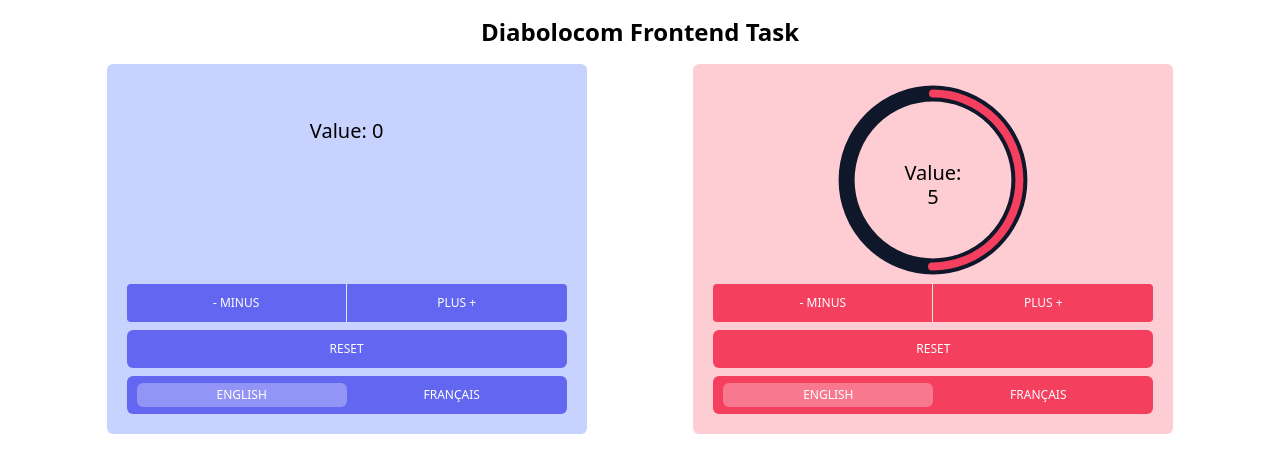
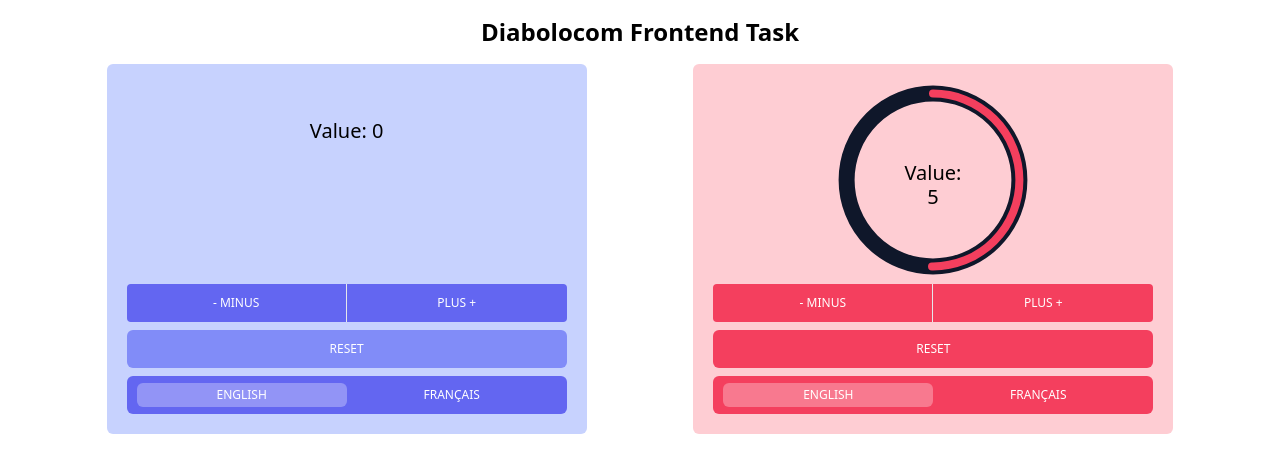
Before and after one commit to doic/diabolocom-frontend-task, a Vue app: page / in a window 1280 px wide. Shown: the top 472 px of the page. Built offline with nearby package versions, Linux system fonts and the light colour scheme.

Commit message:
disabled for value 0

```diff
--- a/src/components/CounterReset.ce.vue
+++ b/src/components/CounterReset.ce.vue
@@ -11,7 +11,7 @@
 })
 </script>
 <template>
-	<button @click="store.reset(counterId)" :class="colorVariants[color].button"
+	<button :disabled="store.getCounter(counterId) === 0" @click="store.reset(counterId)" :class="colorVariants[color].button"
 		class="rounded-md m-1 p-2.5 text-xs font-medium uppercase leading-normal text-white transition duration-150 ease-in-out">
 		{{ translations[store.getLocale(counterId)].reset }}
 	</button>
```
